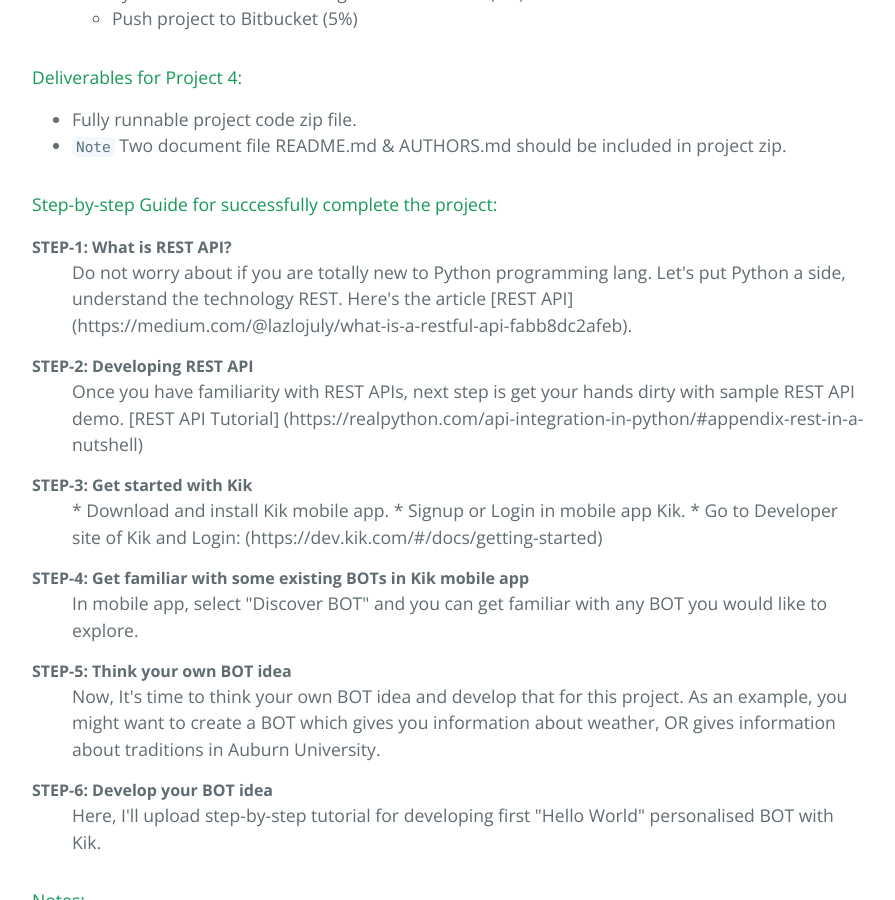
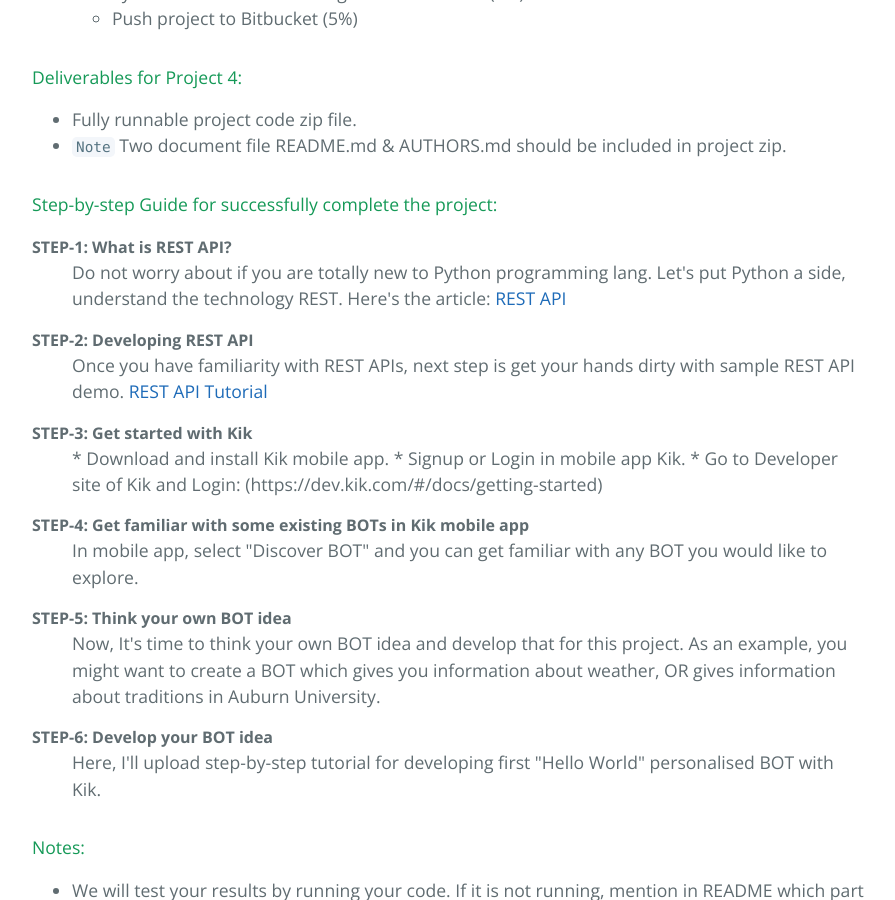
Before and after one commit to Ravi2712/ravi2712.github.io, a Jekyll site: the page built from index.md, in a window 1280 px wide and 900 px high, scrolled down 809 px. Shown: the whole window, without its empty margins (192-1087 px from the left). Built offline with Jekyll 4.4.1, drawn with Linux system fonts in a browser that asks for light colours; part of the change alters nothing that is shown.

Commit message:
change#5

```diff
--- a/index.md
+++ b/index.md
@@ -27,10 +27,11 @@ In this project, we are going to create "Personalised Bot" with platform [Kik](h
 
 <dl>
 <dt>STEP-1: What is REST API?</dt>
-<dd>Do not worry about if you are totally new to Python programming lang. Let's put Python a side, understand the technology REST. Here's the article [REST API] (https://medium.com/@lazlojuly/what-is-a-restful-api-fabb8dc2afeb).</dd>
+<dd>Do not worry about if you are totally new to Python programming lang. Let's put Python a side, understand the technology REST. Here's the article: <a href="https://medium.com/@lazlojuly/what-is-a-restful-api-fabb8dc2afeb"> REST API </a>
+</dd>
 <dt>STEP-2: Developing REST API</dt>
-<dd>Once you have familiarity with REST APIs, next step is get your hands dirty with sample REST API demo.
-[REST API Tutorial] (https://realpython.com/api-integration-in-python/#appendix-rest-in-a-nutshell) </dd>
+<dd>Once you have familiarity with REST APIs, next step is get your hands dirty with sample REST API demo.<a href="https://realpython.com/api-integration-in-python/#appendix-rest-in-a-nutshell"> REST API Tutorial </a>
+</dd>
 <dt>STEP-3: Get started with Kik</dt>
 <dd>
 * Download and install Kik mobile app.
```
